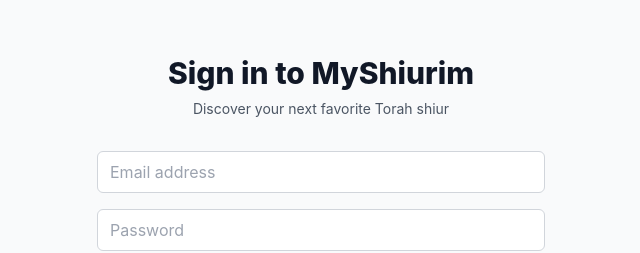
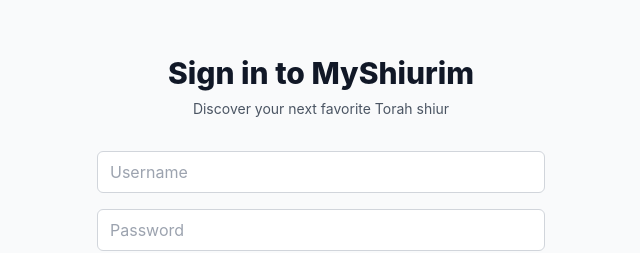
Before and after one commit to binyominzeev/shiurfinder, a React (Vite) app in the folder client/: page /login in a window 1280 px wide. Shown: the part 211-464 px from the top of the page, without its empty margins (319-959 px from the left). Built offline with nearby package versions, Linux system fonts and the light colour scheme.

Commit message:
login with username

```diff
--- a/client/src/pages/Login.jsx
+++ b/client/src/pages/Login.jsx
@@ -4,7 +4,7 @@
 
 const Login = () => {
   const [formData, setFormData] = useState({
-    email: '',
+    username: '',
     password: ''
   });
   const [error, setError] = useState('');
@@ -29,7 +29,7 @@
     setLoading(true);
     setError('');
 
-    const result = await login(formData.email, formData.password);
+    const result = await login(formData.username, formData.password);
 
     if (result.success) {
       navigate('/');
@@ -130,17 +130,17 @@
             )}
             <div className="space-y-4">
               <div>
-                <label htmlFor="email" className="sr-only">
-                  Email address
+                <label htmlFor="username" className="sr-only">
+                  Username
                 </label>
                 <input
-                  id="email"
-                  name="email"
-                  type="email"
+                  id="username"
+                  name="username"
+                  type="text"
                   required
                   className="input-field"
-                  placeholder="Email address"
-                  value={formData.email}
+                  placeholder="Username"
+                  value={formData.username}
                   onChange={handleChange}
                 />
               </div>
--- a/client/src/pages/Signup.jsx
+++ b/client/src/pages/Signup.jsx
@@ -55,7 +55,7 @@
       <div className="max-w-md w-full space-y-8">
         <div>
           <h2 className="mt-6 text-center text-3xl font-extrabold text-gray-900">
-            Join ShiurFinder
+            Join MyShiurim
           </h2>
           <p className="mt-2 text-center text-sm text-gray-600">
             Start discovering amazing Torah shiurim
```
Also changed, not shown: 1 other file (tests, documents, lock files or other folders).
